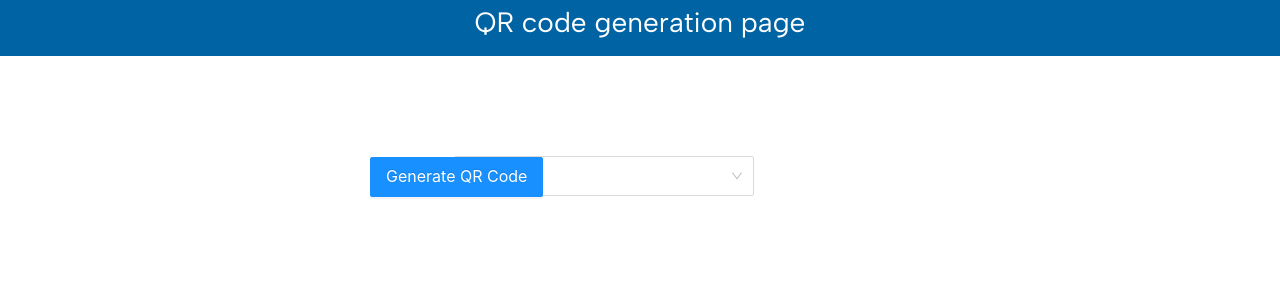
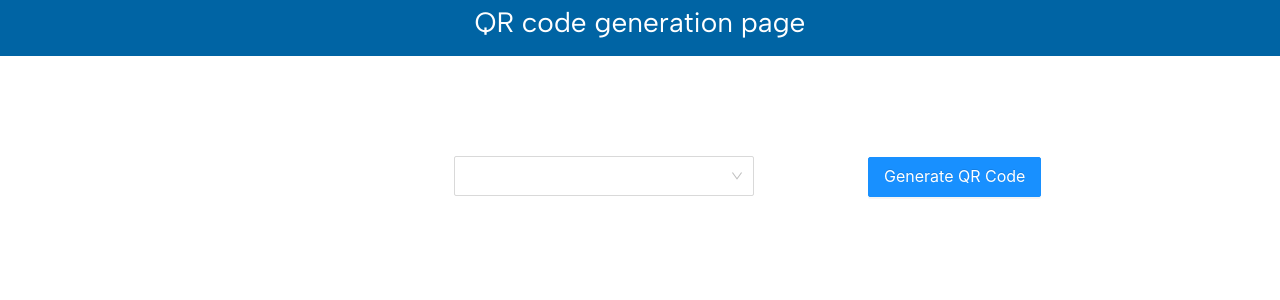
Before and after one commit to zichengshan/Menstruation_Equality_Map, a React (Create React App) app in the folder front_end/: page /qrcode in a window 1280 px wide. Shown: the top 300 px of the page. Built offline with nearby package versions, Linux system fonts and the light colour scheme; no server answers.

Commit message:
update qrcode

```diff
--- a/front_end/src/pages/Qrcode.css
+++ b/front_end/src/pages/Qrcode.css
@@ -10,7 +10,10 @@
     margin-top: 100px;
     width: 300px !important;
     text-align: center;
+    /* position: relative; */
     left: 20%;
+
+
 }
 
 .Header {
@@ -26,6 +29,8 @@
     .button {
         left: 35%;
         margin-left: auto;
+        /* background-color: red; */
+
     }
 
 }
--- a/front_end/src/pages/Qrcode.js
+++ b/front_end/src/pages/Qrcode.js
@@ -73,7 +73,7 @@ function Qrcode() {
                 onChange={onChange}
             />
             <span>
-                <Button type="primary" size="large" className='text--generation' onClick={generateQrCode}>
+                <Button type="primary" size="large" className='button' onClick={generateQrCode}>
                     Generate QR Code
                 </Button>
             </span>
```
